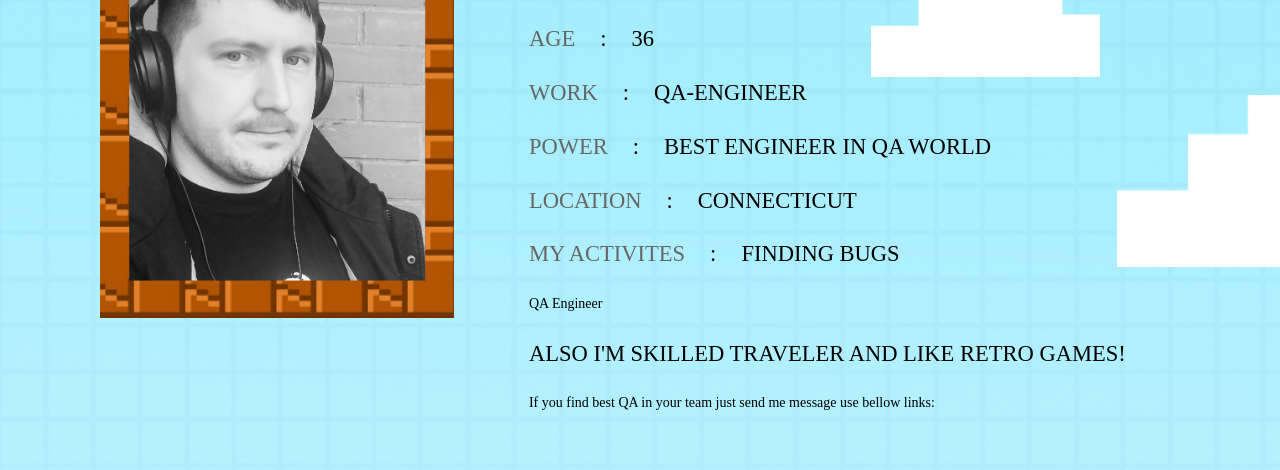
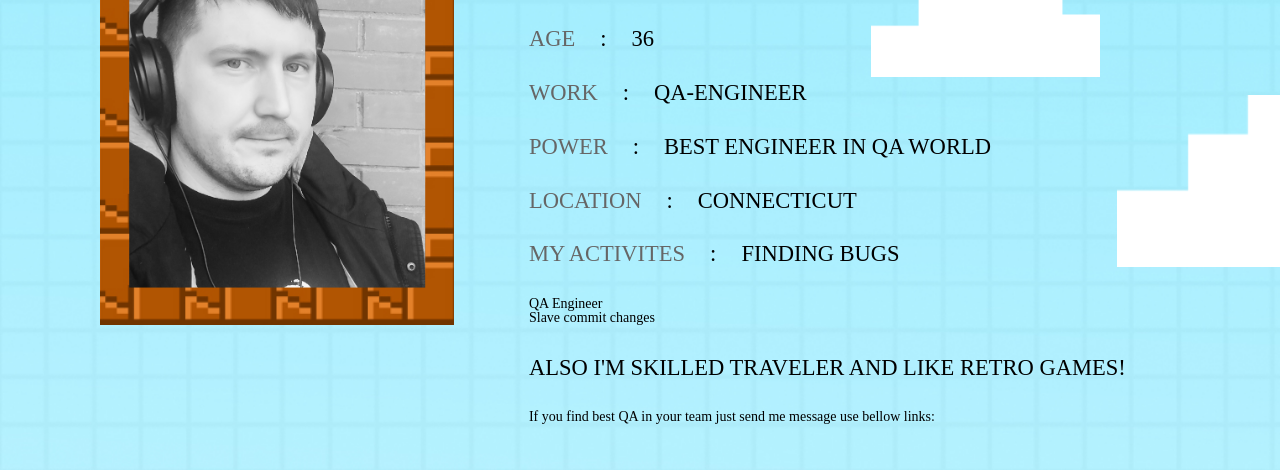
Before and after one commit to Kir-QA/Kir-QA.github.io, a plain HTML site: page index.html in a window 1280 px wide. Shown: the part 330-800 px from the top of the page. Drawn offline with Linux system fonts and the light colour scheme; files whose address does not match are found by name.

Commit message:
изменение слэйв

```diff
--- a/index.html
+++ b/index.html
@@ -84,6 +84,7 @@
                      <div class="list"><span>location</span><span>:</span><span>Connecticut</span></div>
                      <div class="list"><span>My activites</span><span>:</span><span>Finding bugs</span></div>
                      <p>QA Engineer</p>
+                     <p>Slave commit changes</p>
 
                   </div>
                      <div class="list"> Also i'm skilled traveler and like retro games!</div>
```
